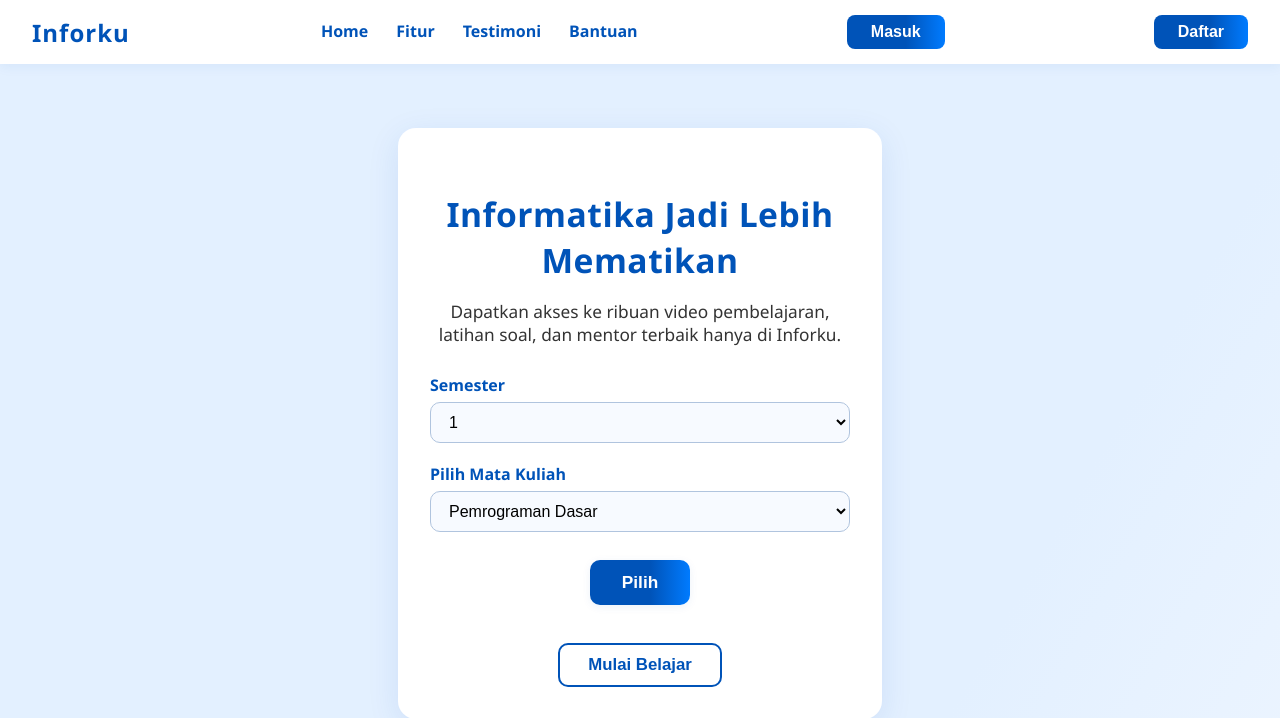
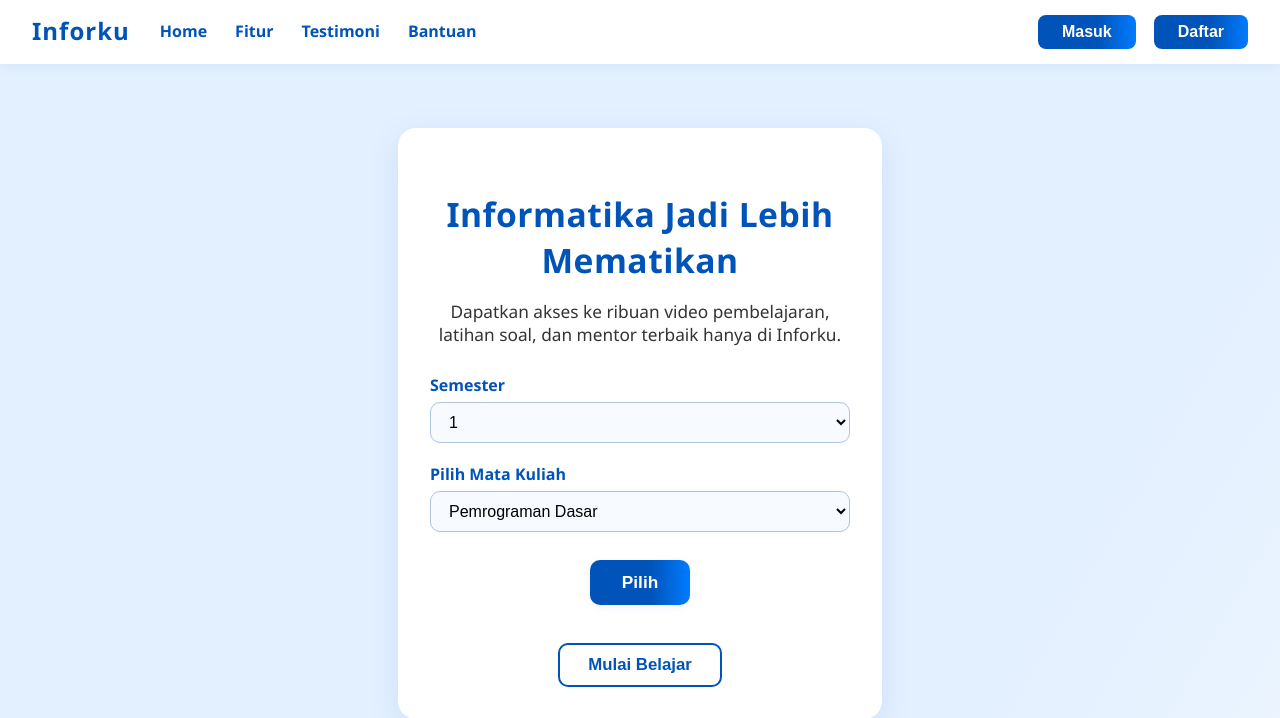
Before and after one commit to Peransss/UAS-Project--OOP-, a Flask app: page / in a window 1280 px wide. Shown: the top 718 px of the page. Run offline with Flask 3, Linux system fonts and the light colour scheme.

Commit message:
initial commit

```diff
--- a/static/styles.css
+++ b/static/styles.css
@@ -20,10 +20,12 @@
     .navbar .logo {
       font-size: 1.5rem;
       font-weight: 800;
+      margin-bottom: 4px;
       color: #0053b8;
       letter-spacing: 1px;
       display: flex;
       align-items: center;
+      margin-right: 30px;
     }
     .navbar .nav-links {
       display: flex;
@@ -41,6 +43,19 @@
     .navbar .nav-links a:hover {
       color: #007bff;
       border-bottom: 2px solid #007bff;
+    }
+    .nav-left {
+      display: flex;
+      align-items: center;
+    }
+    .nav-right {
+      display: flex;
+      gap: 10px;
+    }
+    .auth-buttons {
+      display: flex;
+      gap: 0px;
+      align-items: center;
     }
     .navbar .login-btn {
       background: linear-gradient(90deg, #0053b8 60%, #007bff 100%);
--- a/templates/Main_page.html
+++ b/templates/Main_page.html
@@ -11,6 +11,7 @@
 <body>
   <!-- Navbar -->
   <nav class="navbar">
+  <div class="nav-left">
     <div class="logo">Inforku</div>
     <div class="nav-links">
       <a href="#">Home</a>
@@ -18,8 +19,13 @@
       <a href="#">Testimoni</a>
       <a href="#">Bantuan</a>
     </div>
-    <button class="login-btn">Masuk</button>
-    <button class="login-btn">Daftar</button>
+  </div>
+  <div class="nav-right">
+    <div class="auth-buttons">
+      <button class="login-btn">Masuk</button>
+      <button class="login-btn">Daftar</button>
+    </div>
+  </div>
   </nav>
 
   <!-- Hero Section -->
```
